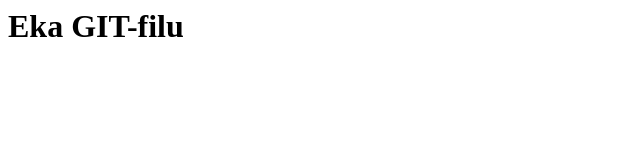
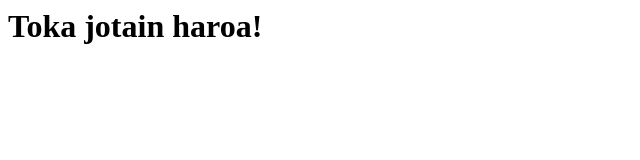
Before and after one commit to Lannil/gtest1601, a plain HTML site: page index.html in a window 1280 px wide. Shown: the whole page, without its empty margins (0-640 px from the left). Drawn offline with Linux system fonts and the light colour scheme.

Commit message:
toka parannus

```diff
--- a/index.html
+++ b/index.html
@@ -1 +1 @@
-<h1>Eka GIT-filu</h1>
+<h1>Toka jotain haroa!</h1>
```
